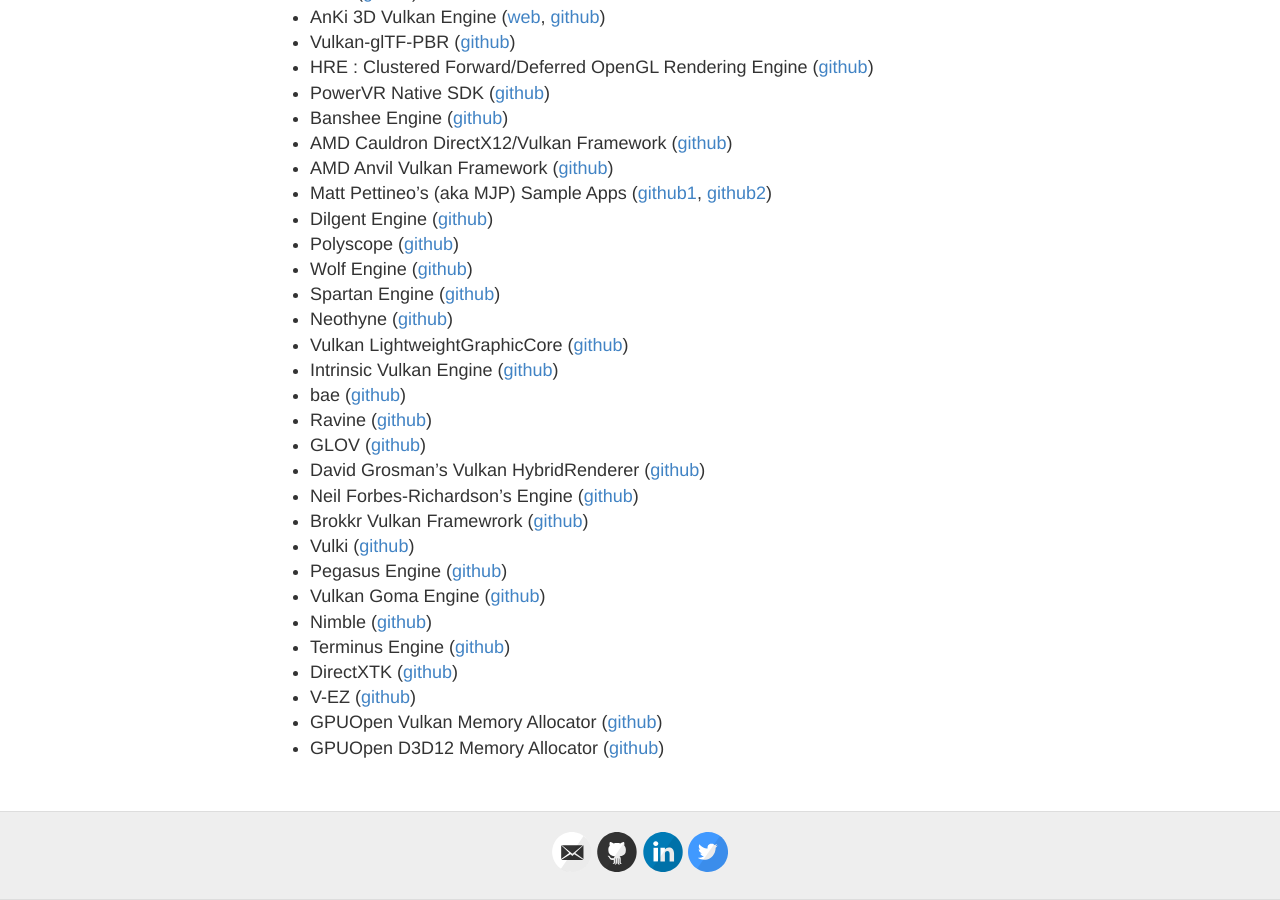
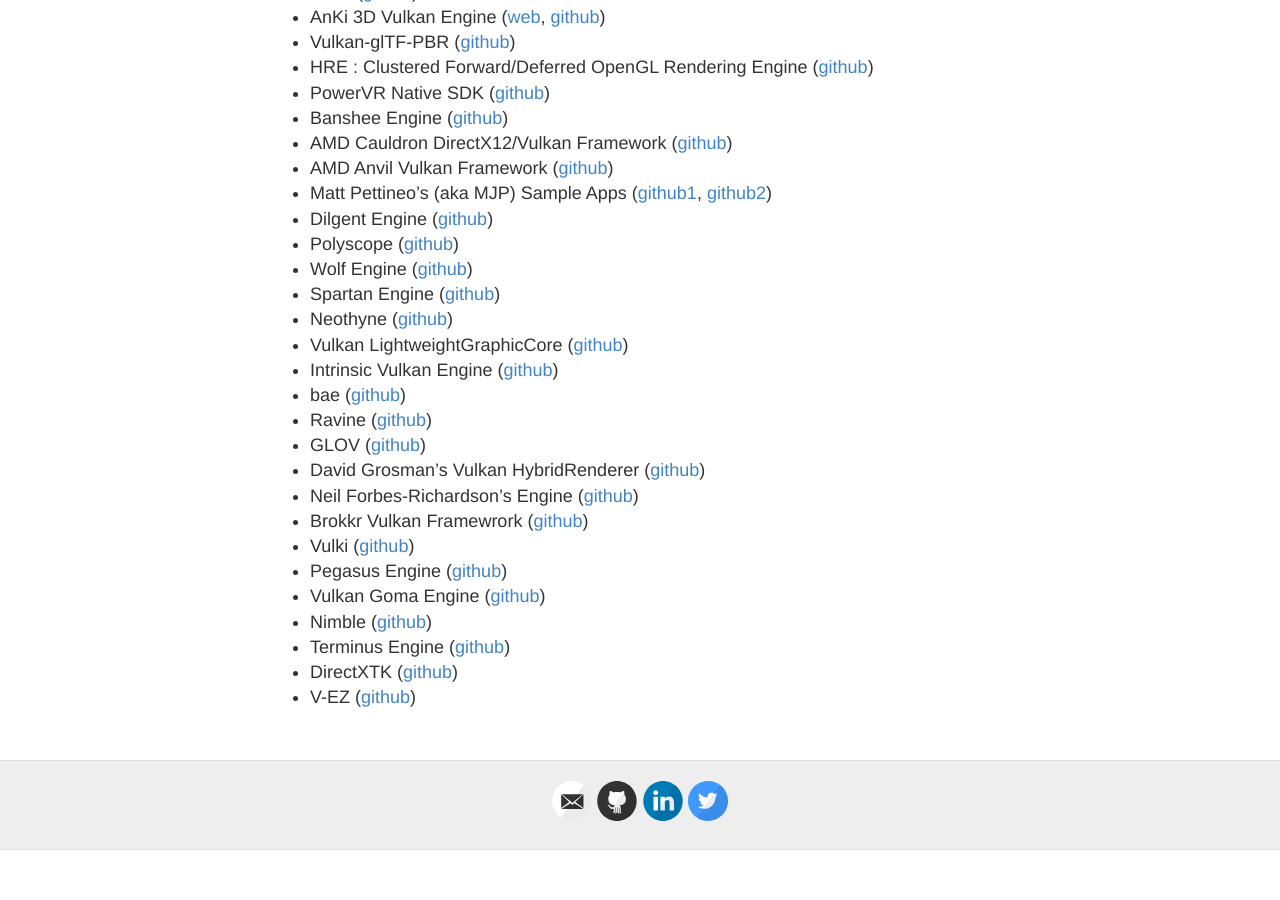
Before and after one commit to kkhomyakov3d/kkhomyakov3d.github.io, a Jekyll site: the page built from _posts/2019-11-23-real-time-engines.md, in a window 1280 px wide and 900 px high, scrolled down 947 px. Built offline with Jekyll 4.4.1, drawn with Linux system fonts in a browser that asks for light colours; comment, search, counter and statistics services are not loaded; after the commit the page ends 1797 px from its top, so only the background shows below that.

Commit message:
Updated post: engines list
removed allocators libs

```diff
--- a/_posts/2019-11-23-real-time-engines.md
+++ b/_posts/2019-11-23-real-time-engines.md
@@ -56,5 +56,3 @@
 - Terminus Engine ([github](https://github.com/diharaw/Terminus-Engine))
 - DirectXTK ([github](https://github.com/microsoft/DirectXTK))
 - V-EZ ([github](https://github.com/GPUOpen-LibrariesAndSDKs/V-EZ))
-- GPUOpen Vulkan Memory Allocator ([github](https://github.com/GPUOpen-LibrariesAndSDKs/VulkanMemoryAllocator))
-- GPUOpen D3D12  Memory Allocator ([github](https://github.com/GPUOpen-LibrariesAndSDKs/D3D12MemoryAllocator))
```
